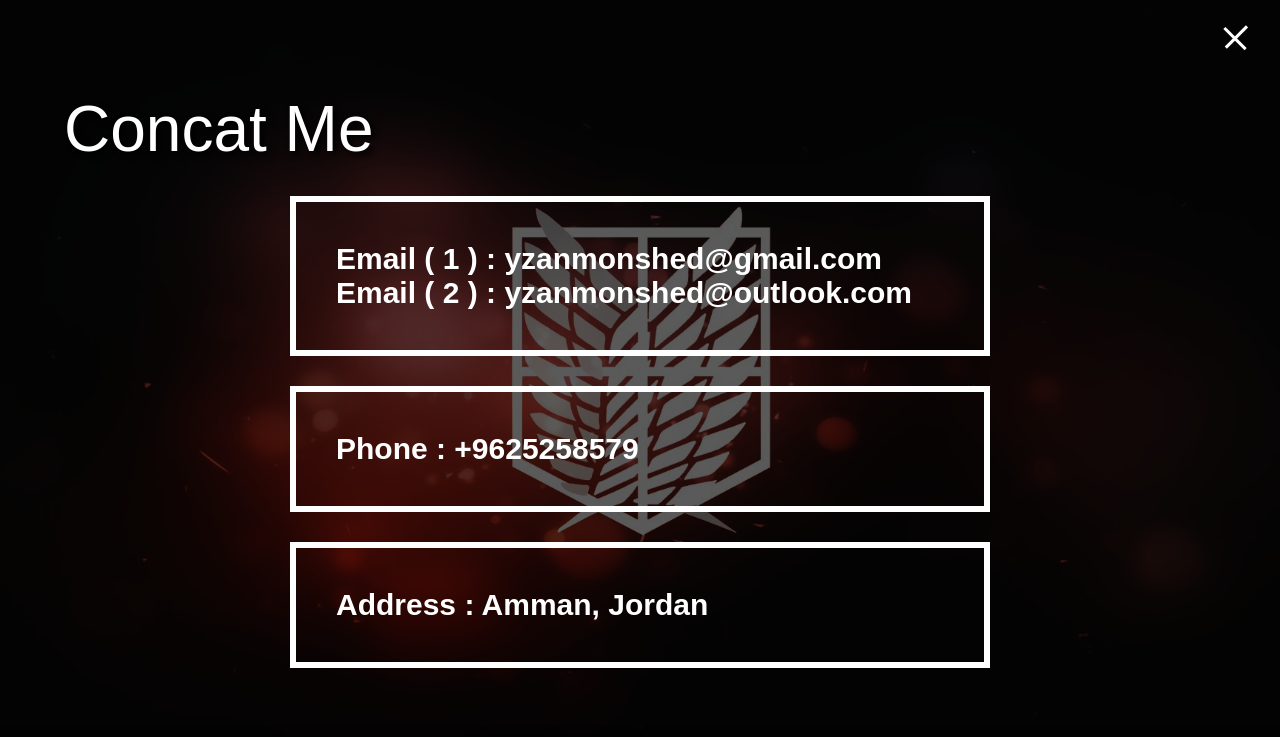
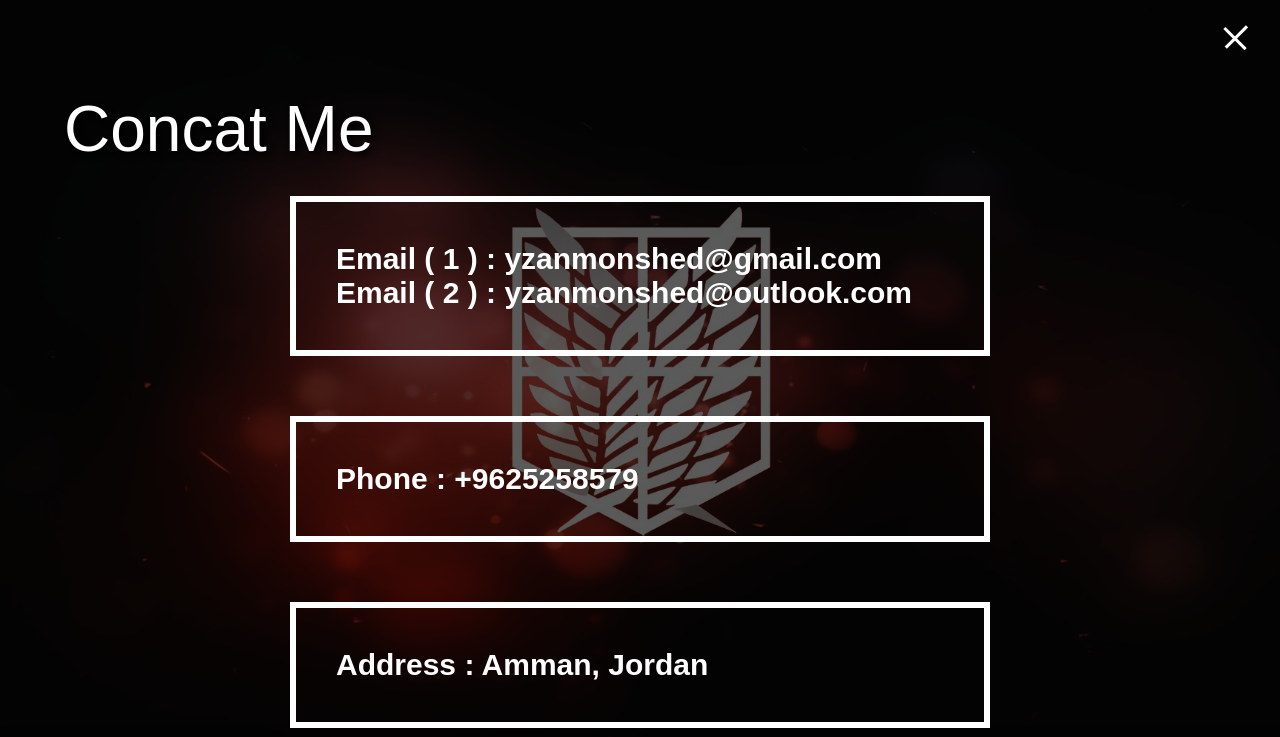
Before and after one commit to yazanmonshed/my-website-portfolio, a website: page dist/concatme.html in a window 1280 px wide. Shown: the top 737 px of the page. Drawn offline with Linux system fonts and the light colour scheme.

Commit message:
edit files

```diff
--- a/scss/_screens.scss
+++ b/scss/_screens.scss
@@ -58,6 +58,11 @@
 
     }
 
+    footer {
+        width: 100%;
+        position: fixed;
+    }
+
 }
 
 @include media-md {
@@ -112,10 +117,7 @@
 
     }
 
-    footer {
-        width: 100%;
-        position: fixed;
-    }
+
 
 
 }
--- a/scss/style.scss
+++ b/scss/style.scss
@@ -168,12 +168,17 @@ footer {
     font-size: 20px;
     color: #FFF;
     box-shadow: 1px 1px 10px #000; // Change when Change background AOT
+    width: 100%;
 
 }
 
 .boxes {
+    display: flex;
+    flex-wrap: wrap;
 
-    &>div {
+    justify-content: center;
+
+    & div {
         border: 6px solid #FFF;
         width: 700px;
         padding: 40px;
@@ -181,7 +186,6 @@ footer {
         font-weight: bold;
         font-size: 30px;
 
-
         &:hover {
             opacity: .5;
             transition: all 0.3s ease-in-out;
```
Also changed, not shown: dist/css/style.css.
